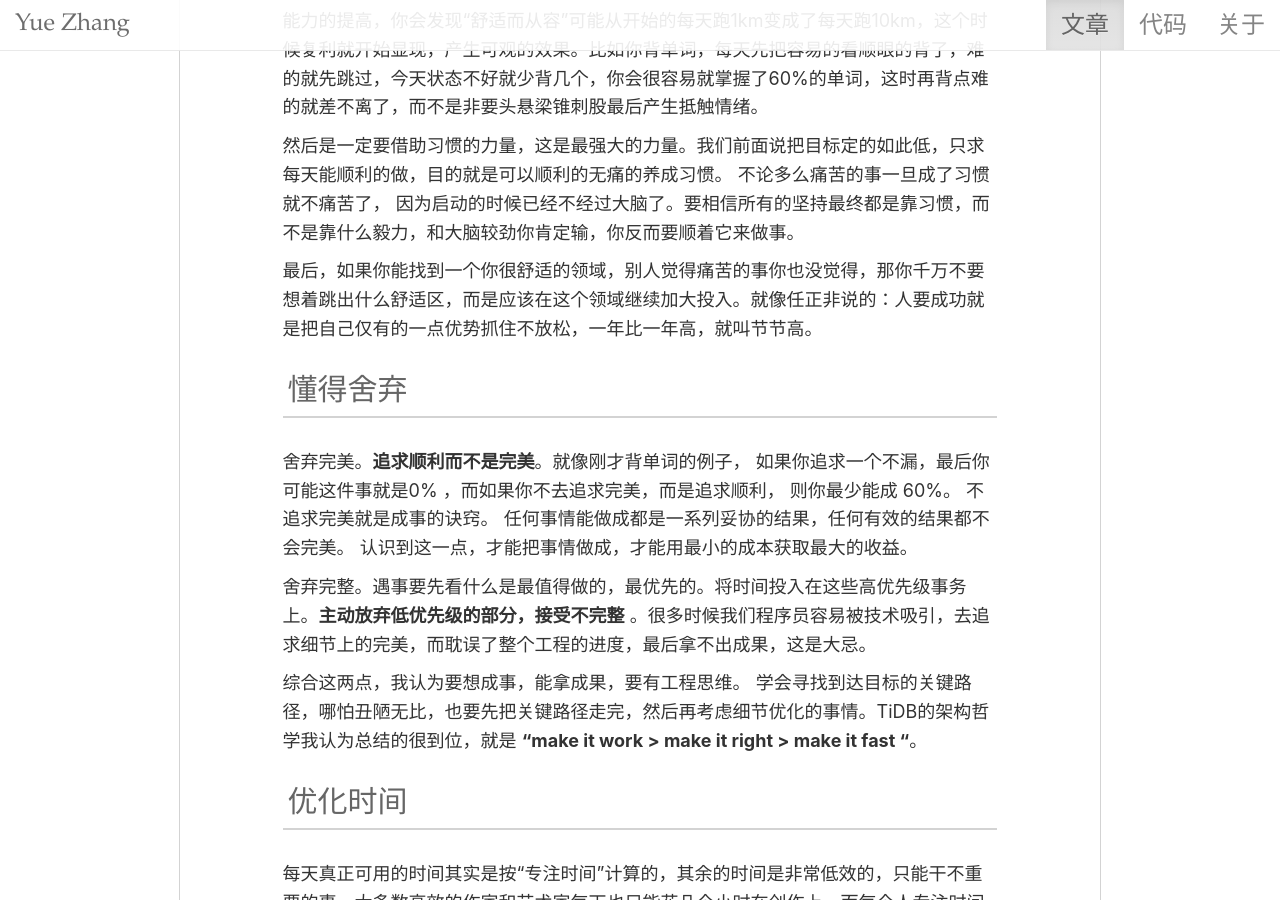
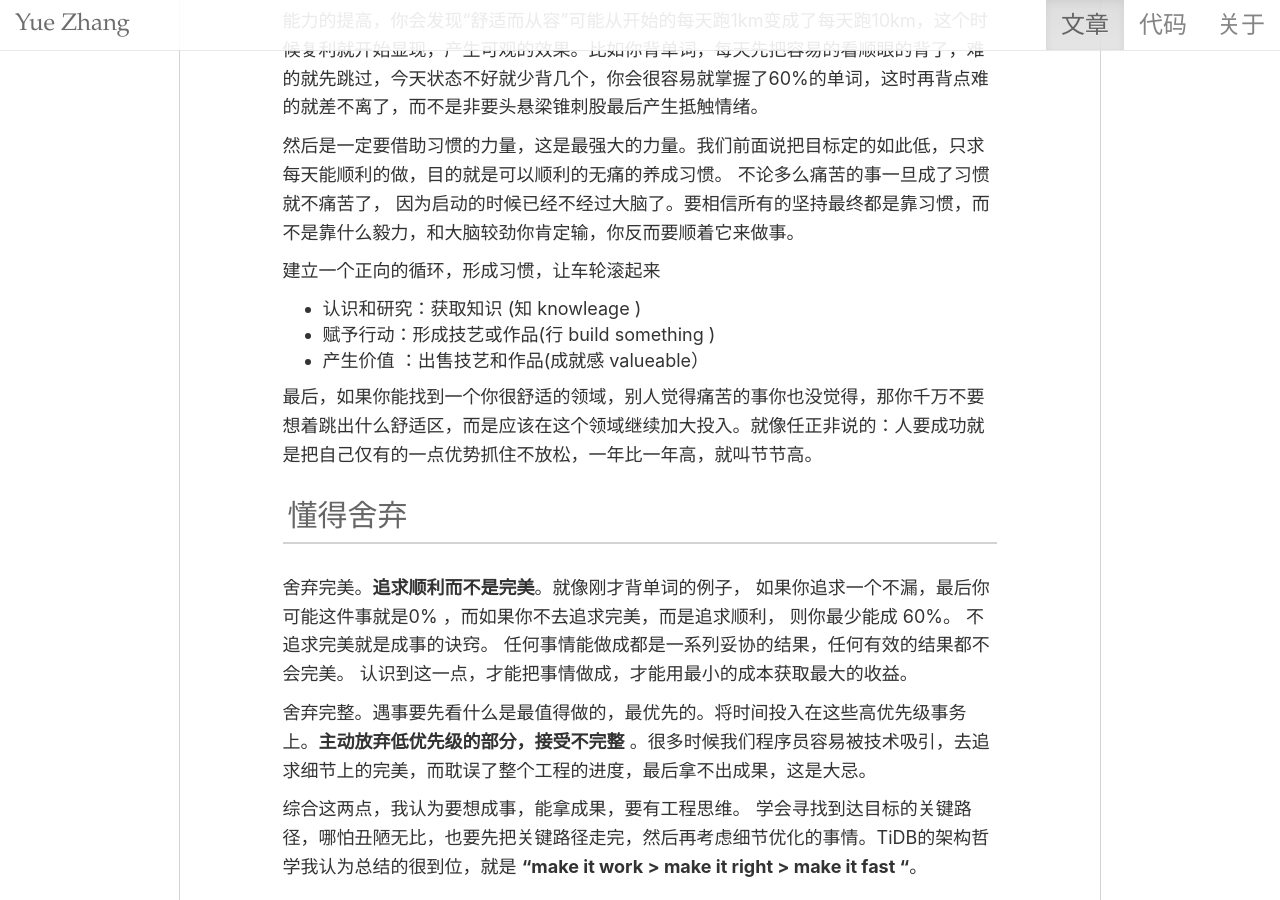
Before and after one commit to eueuy/eueuy.github.io, a Jekyll site: the page built from _posts/2019-04-06-make-greate-improve.md, in a window 1280 px wide and 900 px high, scrolled down 1688 px. Built offline with Jekyll 4.4.1, drawn with Linux system fonts in a browser that asks for light colours.

```diff
--- a/_posts/2019-04-06-make-greate-improve.md
+++ b/_posts/2019-04-06-make-greate-improve.md
@@ -29,6 +29,12 @@ author: zhangyue
 
 然后是一定要借助习惯的力量，这是最强大的力量。我们前面说把目标定的如此低，只求每天能顺利的做，目的就是可以顺利的无痛的养成习惯。 不论多么痛苦的事一旦成了习惯就不痛苦了， 因为启动的时候已经不经过大脑了。要相信所有的坚持最终都是靠习惯，而不是靠什么毅力，和大脑较劲你肯定输，你反而要顺着它来做事。
 
+建立一个正向的循环，形成习惯，让车轮滚起来
+* 认识和研究：获取知识 (知 knowleage )
+* 赋予行动：形成技艺或作品(行 build something )
+* 产生价值 ：出售技艺和作品(成就感 valueable）
+
+
 最后，如果你能找到一个你很舒适的领域，别人觉得痛苦的事你也没觉得，那你千万不要想着跳出什么舒适区，而是应该在这个领域继续加大投入。就像任正非说的：人要成功就是把自己仅有的一点优势抓住不放松，一年比一年高，就叫节节高。
 
 ## 懂得舍弃
```
Also changed, not shown: _posts/2019-04-15-how-to-solve-it.md (+1 -1 lines).
